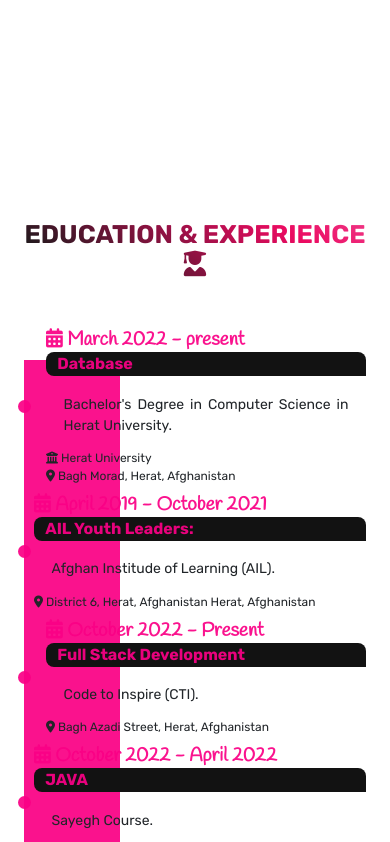
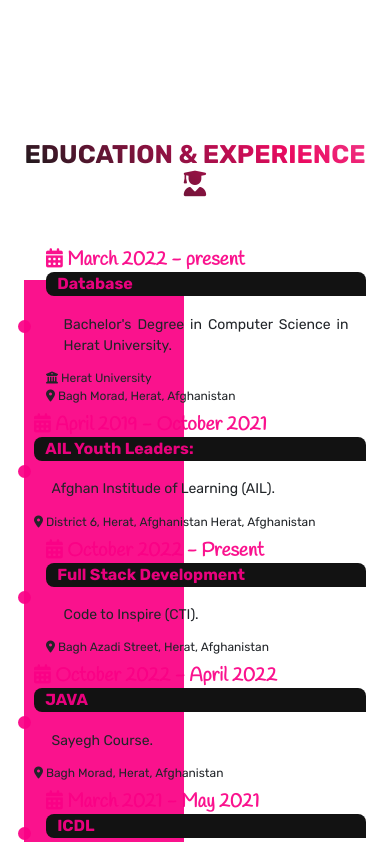
Before and after one commit to hodamadadi/Hoda-Madadi, a React (Create React App) app: page / in a window 390 px wide. Shown: the part 1682-2524 px from the top of the page. Built offline with nearby package versions, Linux system fonts and the light colour scheme; a web font is replaced by a local one.

Commit message:
Update education.css

```diff
--- a/src/Components/education/education.css
+++ b/src/Components/education/education.css
@@ -70,10 +70,10 @@
   padding-left: 0.7rem;
 }
 #education {
-  margin-top: 13rem;
+  margin-top: 8rem;
   align-items: center;
   justify-content: center;
-  margin-bottom: 12rem;
+  margin-bottom: 10rem;
 }
 .timeline-text span {
   display: block;
@@ -153,6 +153,6 @@
 @media screen and (max-width: 480px) {
   .all-timelines::before {
     top: 32px;
-    padding: 3rem;
+    padding: 5rem;
   }
 }
```
